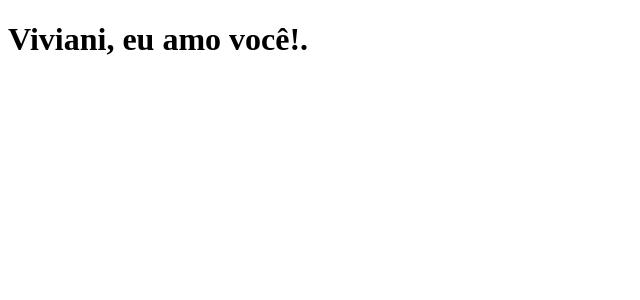
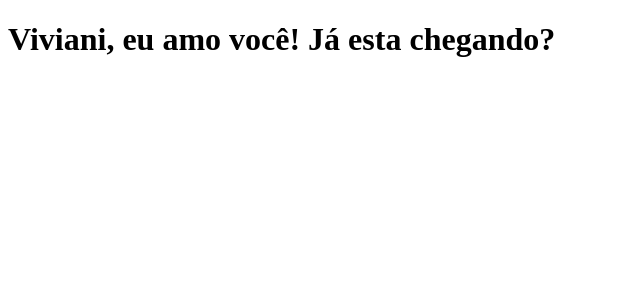
Before and after one commit to luiz-ockner/clone-tabnews, a Next.js app: page / in a window 1280 px wide. Shown: the top 300 px of the page, without its empty margins (0-640 px from the left). Built offline with nearby package versions, Linux system fonts and the light colour scheme.

Commit message:
Modifica a frase

```diff
--- a/pages/index.js
+++ b/pages/index.js
@@ -1,5 +1,5 @@
 function Home(){
-    return <h1>Viviani, eu amo você!.</h1>
+    return <h1>Viviani, eu amo você! Já esta chegando?</h1>
 }
 
 export default Home;
```
